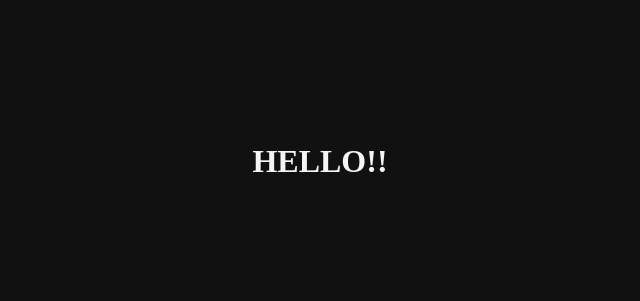
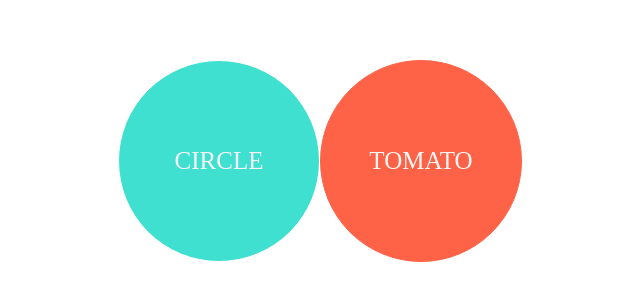
Before and after one commit to tkdgh7063/Crypto-app, a React (Create React App) app: page / in a window 1280 px wide. Shown: the part 239-540 px from the top of the page, without its empty margins (320-960 px from the left). Built offline with nearby package versions, Linux system fonts and the light colour scheme.

Commit message:
TypeScript props practice
- Defined CircleProps and ContainerProps interfaces
- Used optional props with default values (borderColor, text)
- Applied styled-components with TS generics for props typing

```diff
--- a/src/App.tsx
+++ b/src/App.tsx
@@ -1,24 +1,20 @@
-import React from "react";
 import styled from "styled-components";
+import Circle from "./Circle";
 
-const Wrapper = styled.div`
-  display: flex;
+const Container = styled.div`
   height: 100vh;
   width: 100vw;
+  display: flex;
   justify-content: center;
   align-items: center;
-  background-color: ${(props) => props.theme.backgroundColor};
-`;
-
-const Title = styled.h1`
-  color: ${(props) => props.theme.textColor};
 `;
 
 function App() {
   return (
-    <Wrapper>
-      <Title>HELLO!!</Title>
-    </Wrapper>
+    <Container>
+      <Circle bgColor="turquoise" borderColor="white" />
+      <Circle bgColor="tomato" text="TOMATO" />
+    </Container>
   );
 }
 
--- /dev/null
+++ b/src/Circle.tsx
@@ -0,0 +1,35 @@
+import styled from "styled-components";
+
+interface ContainerProps {
+  bgColor: string;
+  borderColor: string;
+}
+
+const Container = styled.div<ContainerProps>`
+  width: 200px;
+  height: 200px;
+  background-color: ${(props) => props.bgColor};
+  border-radius: 50%;
+  border: 1px solid ${(props) => props.borderColor};
+  display: flex;
+  justify-content: center;
+  align-items: center;
+  font-size: 25px;
+  color: whitesmoke;
+`;
+
+interface CircleProps {
+  bgColor: string;
+  borderColor?: string;
+  text?: string;
+}
+
+function Circle({ bgColor, borderColor, text = "CIRCLE" }: CircleProps) {
+  return (
+    <Container bgColor={bgColor} borderColor={borderColor ?? bgColor}>
+      {text}
+    </Container>
+  );
+}
+
+export default Circle;
--- a/src/index.tsx
+++ b/src/index.tsx
@@ -1,25 +1,12 @@
 import React from "react";
 import ReactDOM from "react-dom/client";
-import { ThemeProvider, DefaultTheme } from "styled-components";
 import App from "./App";
-
-const darkTheme: DefaultTheme = {
-  textColor: "whitesmoke",
-  backgroundColor: "#111",
-};
-
-const lightTheme: DefaultTheme = {
-  textColor: "#111",
-  backgroundColor: "whitesmoke",
-};
 
 const root = ReactDOM.createRoot(
   document.getElementById("root") as HTMLElement
 );
 root.render(
   <React.StrictMode>
-    <ThemeProvider theme={darkTheme}>
-      <App />
-    </ThemeProvider>
+    <App />
   </React.StrictMode>
 );
```
Also changed, not shown: src/styled.d.ts (deleted, +0 -8 lines).
